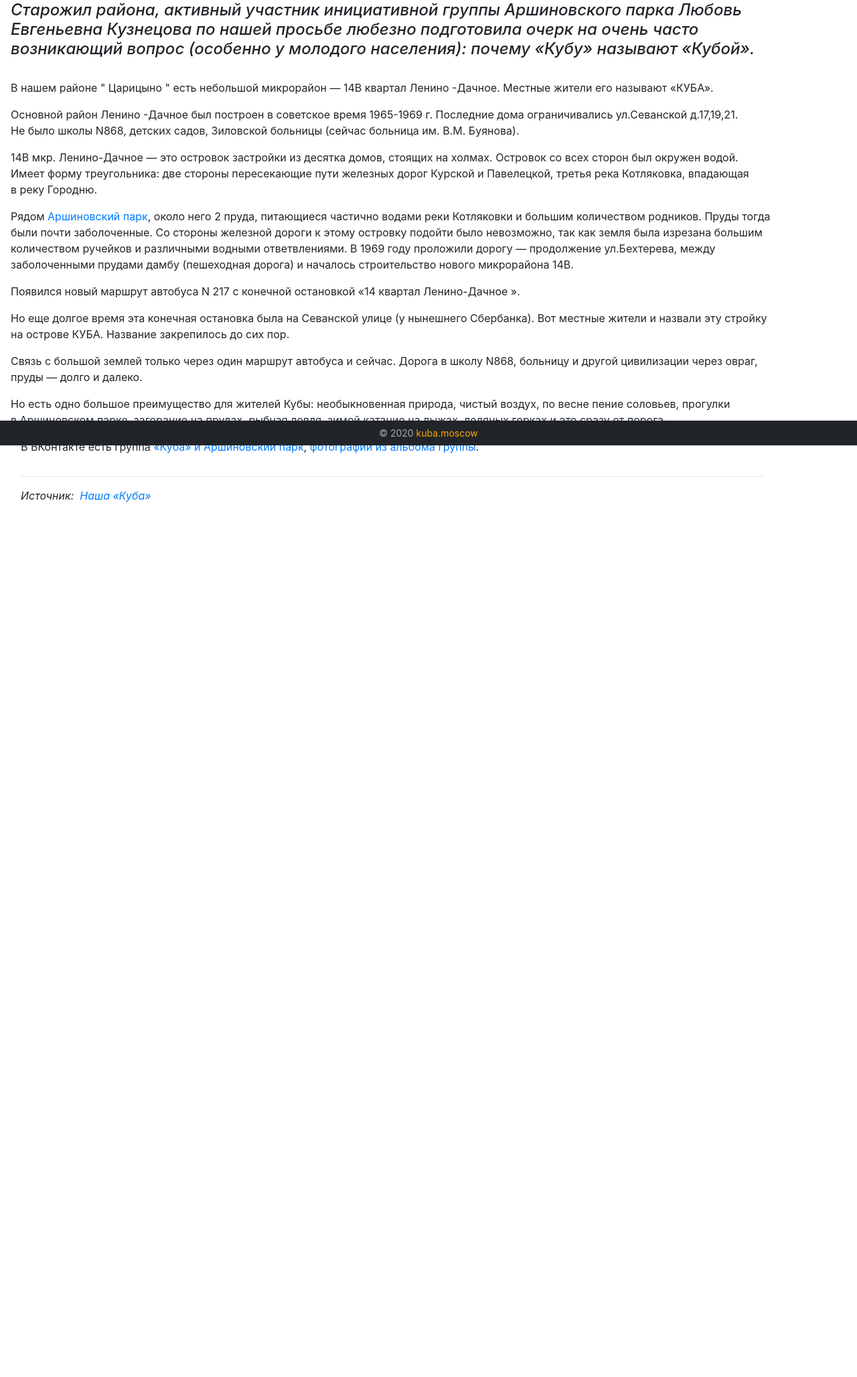
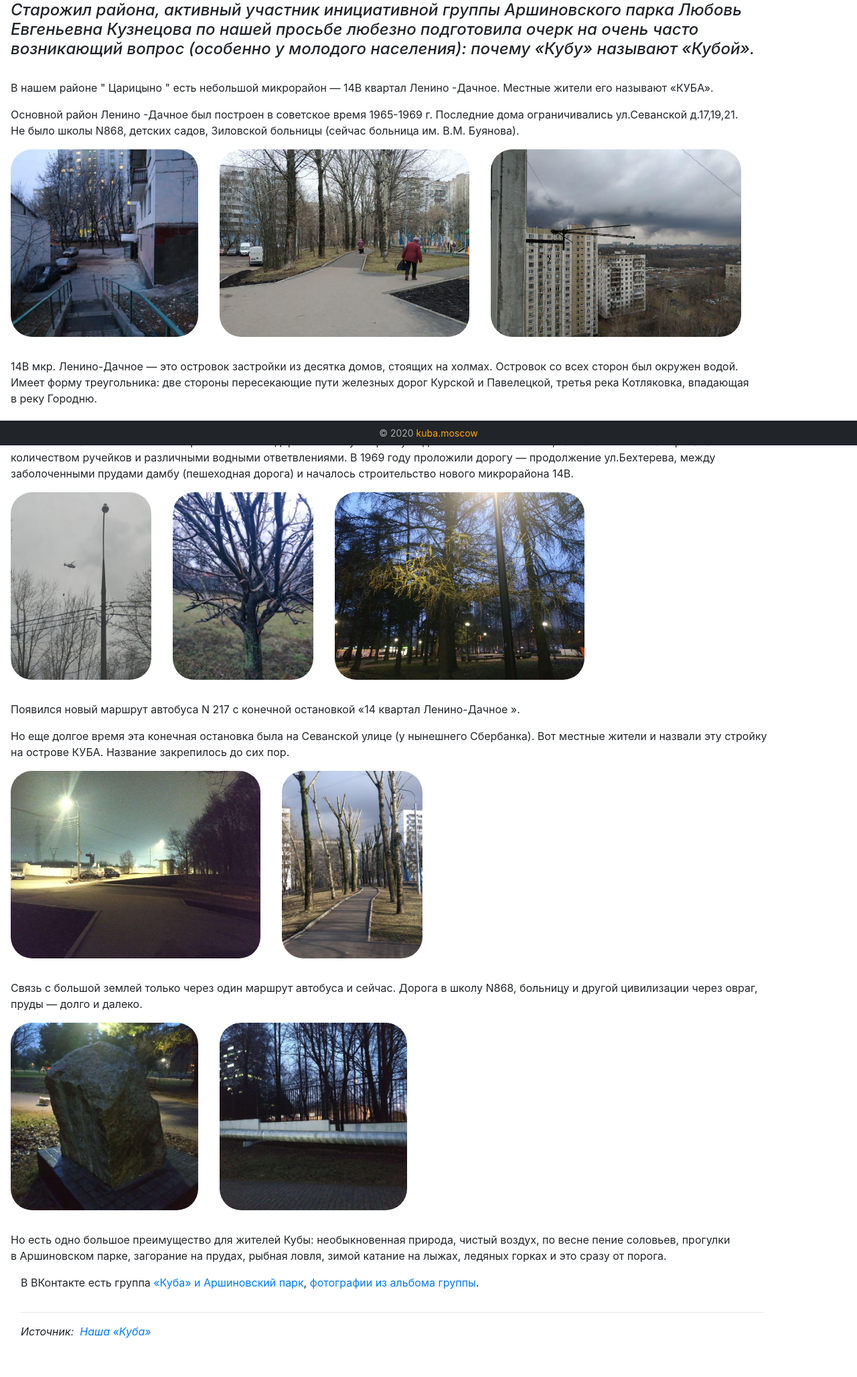
Before and after one commit to aftaa/kuba.msk.ru, a PHP site: page / in a window 1280 px wide. Shown: the part 135-2191 px from the top of the page at 67% size. Before the commit the page ends 885 px from the top, so only its background shows below. Run offline with PHP 8.4, Linux system fonts and the light colour scheme.

Commit message:
kuba photos

```diff
--- a/css/kuba.msk.css
+++ b/css/kuba.msk.css
@@ -26,3 +26,9 @@ footer a:hover {
 .yellow {
     background: yellow;
 }
+
+img.photo-kuba {
+    margin-right: 2rem;
+    margin-bottom: 2rem;
+    border-radius: 2rem;
+}
--- a/index.php
+++ b/index.php
@@ -18,19 +18,23 @@
     <h1>Куба / <small>14-й &laquo;В&raquo; квартал Ленино-Дачного</small></h1>
     <div id="maps">
         <a href="https://yandex.ru/maps/213/moscow/?ll=37.639955%2C55.616943&z=15"
-           target="_blank">Yandex.maps</a><img alt="Куба на Яндекс картах" src="/pics/favicons/yandex.maps.svg" width="16" height="16"> /
+           target="_blank">Yandex.maps</a><img alt="Куба на Яндекс картах" src="/pics/favicons/yandex.maps.svg"
+                                               width="16" height="16"> /
         <a href="https://n.maps.yandex.ru/#!/?z=15&ll=37.639955%2C55.616943&l=nk%23sat" target="_blank">Народная
-            карта</a><img alt="Куба на народной карте" src="/pics/favicons/n.maps.yandex.ru.ico" width="16" height="16"> /
-        <a href="https://www.google.ru/maps/@55.6169425,37.6399289,14z">Google maps</a><img alt="Куба на гугл картах" src="/pics/favicons/google.maps.jpg" style="margin-left: 5px" width="16" height="16"> /
-        <a href="http://wikimapia.org/#lang=ru&lat=55.617358&lon=37.646842&z=16&m=w">Wikimapia</a><img alt="Куба на Викимапии" src="/pics/favicons/wikimaia.ico" style="margin-left: 3px" width="16" height="16">
+            карта</a><img alt="Куба на народной карте" src="/pics/favicons/n.maps.yandex.ru.ico" width="16" height="16">
+        /
+        <a href="https://www.google.ru/maps/@55.6169425,37.6399289,14z">Google maps</a><img alt="Куба на гугл картах"
+                                                                                            src="/pics/favicons/google.maps.jpg"
+                                                                                            style="margin-left: 5px"
+                                                                                            width="16" height="16"> /
+        <a href="http://wikimapia.org/#lang=ru&lat=55.617358&lon=37.646842&z=16&m=w">Wikimapia</a><img
+                alt="Куба на Викимапии" src="/pics/favicons/wikimaia.ico" style="margin-left: 3px" width="16"
+                height="16">
     </div>
-
-
-
-
     <div id="text" class="container">
         <div class="row">
-            <h4 class="font-italic" style="margin-bottom: 2rem;">Старожил района, активный участник инициативной группы Аршиновского парка Любовь
+            <h4 class="font-italic" style="margin-bottom: 2rem;">Старожил района, активный участник инициативной группы
+                Аршиновского парка Любовь
                 Евгеньевна Кузнецова
                 по&nbsp;нашей
                 просьбе любезно подготовила очерк на&nbsp;очень часто возникающий вопрос (особенно у&nbsp;молодого
@@ -48,7 +52,9 @@
                 ограничивались
                 ул.Севанской д.17,19,21. Не&nbsp;было школы N868, детских садов, Зиловской больницы (сейчас больница&nbsp;им.
                 В.М.
-                Буянова).</p>
+                Буянова).</p><img alt="Микрорайон Куба (Царицыно)" src="pics/kuba/01.jpg" height="280" class="photo-kuba">
+            <img alt="Микрорайон Куба (Царицыно)" src="pics/kuba/02.jpg" height="280" class="photo-kuba">
+            <img alt="Микрорайон Куба (Царицыно)" src="pics/kuba/03.jpg" height="280" class="photo-kuba">
 
             <p>14В мкр. Ленино-Дачное&nbsp;&mdash; это островок застройки из&nbsp;десятка домов,
                 стоящих на&nbsp;холмах.
@@ -67,6 +73,9 @@
                 водными ответвлениями. В&nbsp;1969 году проложили дорогу&nbsp;&mdash; продолжение ул.Бехтерева,
                 между
                 заболоченными прудами дамбу (пешеходная дорога) и началось строительство нового микрорайона 14В.</p>
+            <img alt="Микрорайон Куба (Царицыно)" src="pics/kuba/04.jpg" height="280" class="photo-kuba">
+            <img alt="Микрорайон Куба (Царицыно)" src="pics/kuba/08.jpg" height="280" class="photo-kuba">
+            <img alt="Микрорайон Куба (Царицыно)" src="pics/kuba/07.jpg" height="280" class="photo-kuba">
 
             <p>Появился новый маршрут автобуса N&nbsp;217&nbsp;с конечной остановкой &laquo;14&nbsp;квартал
                 Ленино-Дачное
@@ -77,11 +86,15 @@
                 Вот
                 местные жители и назвали эту стройку на&nbsp;острове КУБА. Название закрепилось до&nbsp;сих пор.</p>
 
-            <p>Связь с&nbsp;большой землей только через один маршрут автобуса и&nbsp;сейчас. Дорога
+            <img alt="Микрорайон Куба (Царицыно)" src="pics/kuba/09.jpg" height="280" class="photo-kuba">
+            <img alt="Микрорайон Куба (Царицыно)" src="pics/kuba/10.jpg" height="280" class="photo-kuba">            <p>Связь с&nbsp;большой землей только через один маршрут автобуса и&nbsp;сейчас. Дорога
                 в&nbsp;школу
                 N868,
                 больницу
                 и&nbsp;другой цивилизации через овраг, пруды&nbsp;&mdash; долго и&nbsp;далеко.</p>
+
+            <img alt="Микрорайон Куба (Царицыно)" src="pics/kuba/06.jpg" height="280" class="photo-kuba">
+            <img alt="Микрорайон Куба (Царицыно)" src="pics/kuba/05.jpg" height="280" class="photo-kuba">
 
             <p>Но&nbsp;есть одно большое преимущество для жителей Кубы: необыкновенная природа, чистый
                 воздух, по&nbsp;весне
```
Also changed, not shown: pics/kuba/01.jpg (added), pics/kuba/02.jpg (added), pics/kuba/03.jpg (added), pics/kuba/04.jpg (added), pics/kuba/05.jpg (added), pics/kuba/06.jpg (added), pics/kuba/07.jpg (added), pics/kuba/08.jpg (added), pics/kuba/09.jpg (added), pics/kuba/10.jpg (added).
